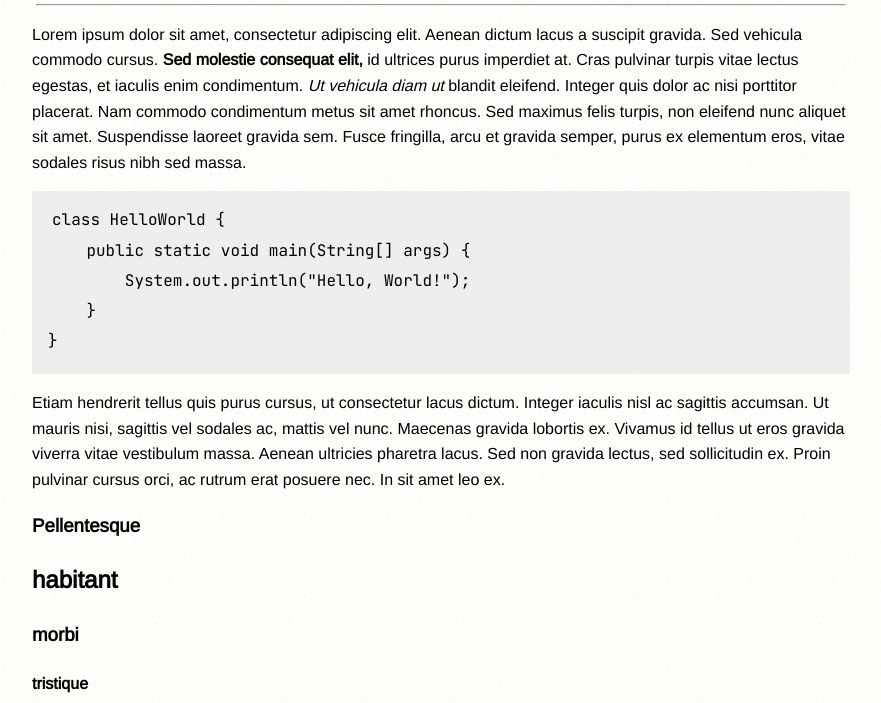
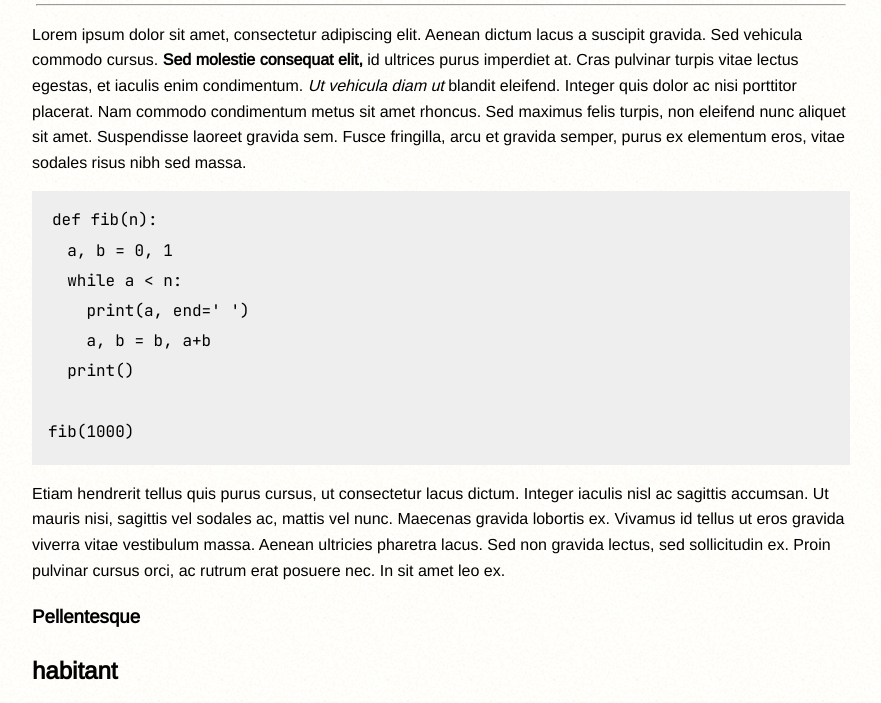
Before and after one commit to Rendangbike/blogcms, an Eleventy site: page src/blog/2021-06-15-my-fifth-article.md in a window 1280 px wide. Shown: the part 97-800 px from the top of the page, without its empty margins (199-1080 px from the left). Built offline with nearby package versions, Linux system fonts and the light colour scheme; Eleventy itself is replaced by a stand-in of ours; code samples lack their colours; files that its build step writes are made by us from their sources.

Commit message:
Update Blog “2021-06-15-my-fifth-article”

````diff
--- a/src/blog/2021-06-15-my-fifth-article.md
+++ b/src/blog/2021-06-15-my-fifth-article.md
@@ -7,19 +7,18 @@ tags:
 ---
 Lorem ipsum dolor sit amet, consectetur adipiscing elit. Aenean dictum lacus a suscipit gravida. Sed vehicula commodo cursus. **Sed molestie consequat elit,** id ultrices purus imperdiet at. Cras pulvinar turpis vitae lectus egestas, et iaculis enim condimentum. *Ut vehicula diam ut* blandit eleifend. Integer quis dolor ac nisi porttitor placerat. Nam commodo condimentum metus sit amet rhoncus. Sed maximus felis turpis, non eleifend nunc aliquet sit amet. Suspendisse laoreet gravida sem. Fusce fringilla, arcu et gravida semper, purus ex elementum eros, vitae sodales risus nibh sed massa.
 
-```java
-class HelloWorld {
-    public static void main(String[] args) {
-        System.out.println("Hello, World!");
-    }
-}
+```python
+def fib(n):
+  a, b = 0, 1
+  while a < n:
+    print(a, end=' ')
+    a, b = b, a+b
+  print()
+
+fib(1000)
 ```
 
-
-
 Etiam hendrerit tellus quis purus cursus, ut consectetur lacus dictum. Integer iaculis nisl ac sagittis accumsan. Ut mauris nisi, sagittis vel sodales ac, mattis vel nunc. Maecenas gravida lobortis ex. Vivamus id tellus ut eros gravida viverra vitae vestibulum massa. Aenean ultricies pharetra lacus. Sed non gravida lectus, sed sollicitudin ex. Proin pulvinar cursus orci, ac rutrum erat posuere nec. In sit amet leo ex.
-
-
 
 # Pellentesque
 
@@ -43,8 +42,6 @@ Etiam hendrerit tellus quis purus cursus, ut consectetur lacus dictum. Integer i
 
 ![lorem picsum](https://picsum.photos/200/300 "Lorem Picsum")
 
-
-
 `print("Hello, world!")`
 
 In bibendum ornare fringilla. Nam pulvinar leo tincidunt, facilisis nisl at, dictum mi. Sed volutpat diam at libero maximus, vitae dignissim tortor tincidunt.
````
